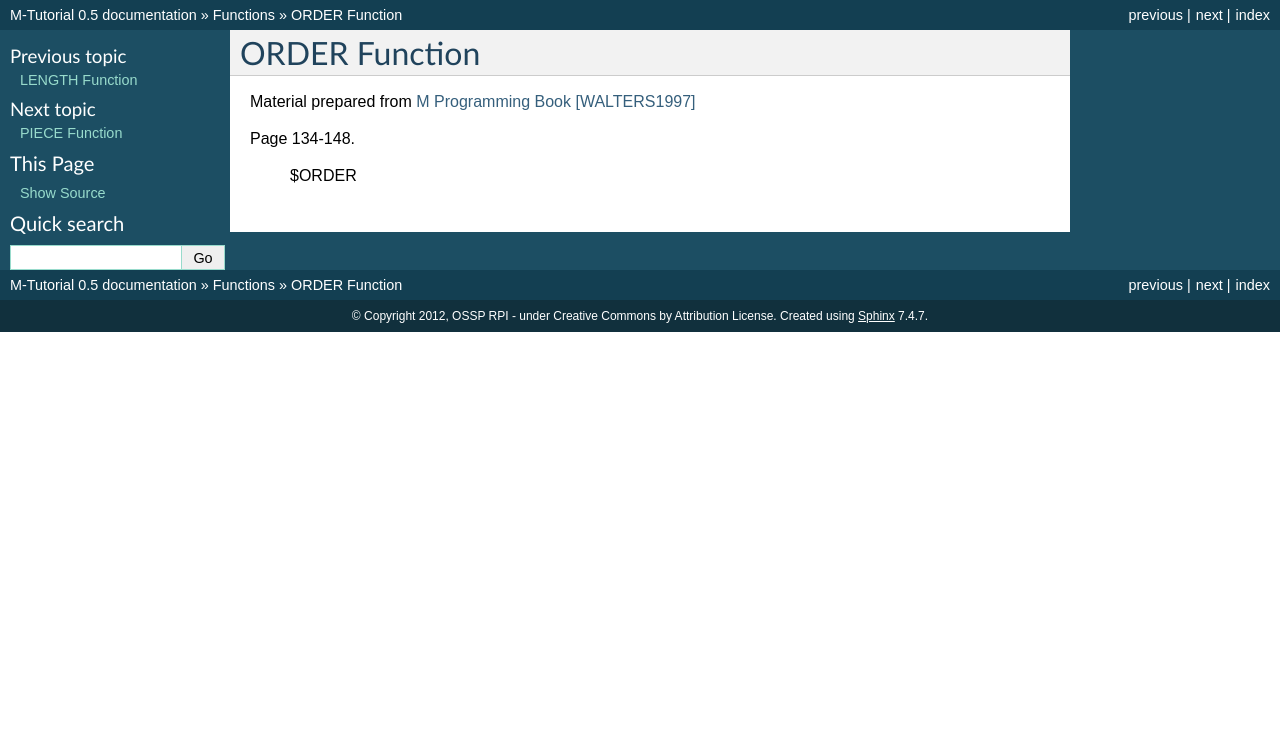
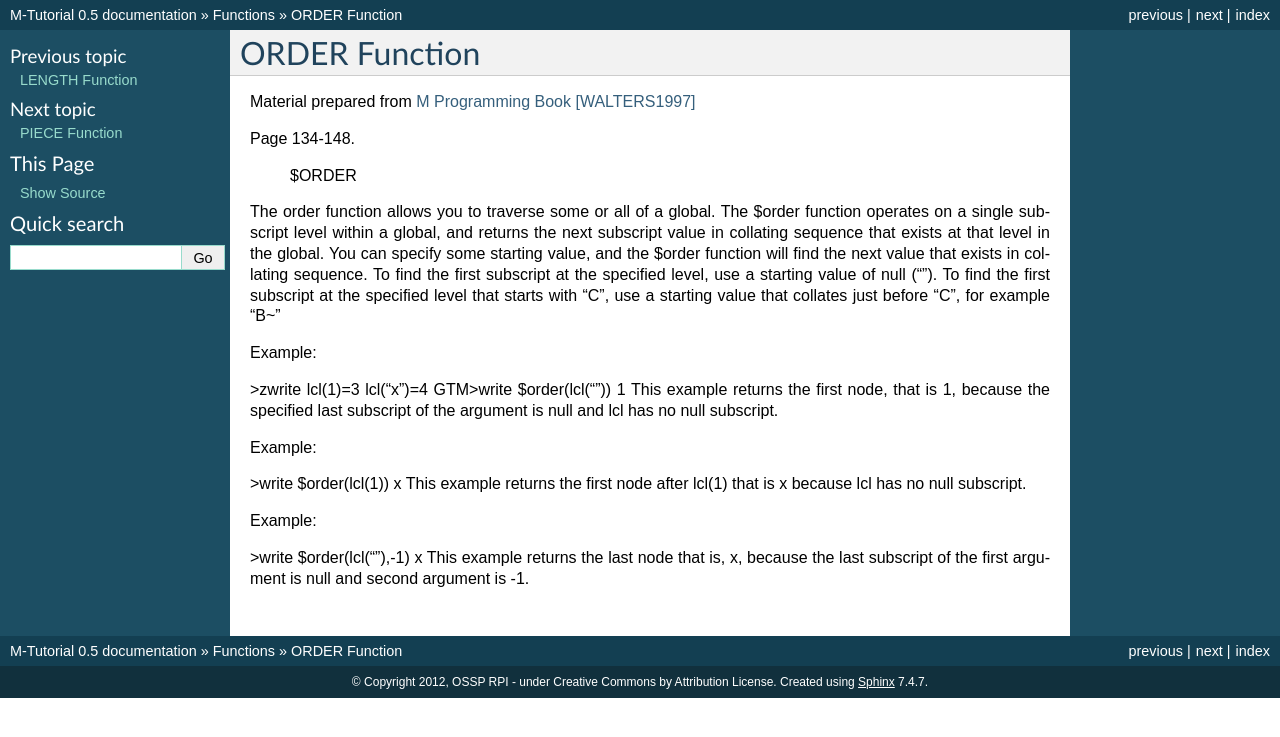
Before and after one commit to luisibanez/M-Tutorial, a Sphinx documentation site: the page built from source/ORDER_Function.rst, in a window 1280 px wide. Shown: the top 737 px of the page. Built offline with Sphinx 7.4.7, drawn with Linux system fonts in a browser that asks for light colours.

Commit message:
added details on how to use the ORDER function

```diff
--- a/source/ORDER_Function.rst
+++ b/source/ORDER_Function.rst
@@ -9,5 +9,29 @@ Page 134-148.
 
     $ORDER
 
+The order function allows you to traverse some or all of a global.
+The $order function operates on a single subscript level within a global, and returns the
+next subscript value in collating sequence that exists at that level in the global.  You can specify some starting value, and the $order function will find the next value that exists in collating sequence.  To find the first subscript at the specified level, use a starting value of null (“”).  To find the first subscript at the specified level that starts with “C”, use a starting value that collates just before “C”, for example “B~”
+
+Example:
+
+>zwrite
+lcl(1)=3
+lcl("x")=4
+GTM>write $order(lcl(""))
+1
+This example returns the first node, that is 1, because the specified last subscript of the argument is null and lcl has no null subscript.
+
+Example:
+
+>write $order(lcl(1))
+x
+This example returns the first node after lcl(1) that is x because lcl has no null subscript.
+
+Example:
+
+>write $order(lcl(""),-1)
+x
+This example returns the last node that is, x, because the last subscript of the first argument is null and second argument is -1.
 
 .. _M Programming book: http://books.google.com/books?id=jo8_Mtmp30kC&printsec=frontcover&dq=M+Programming&hl=en&sa=X&ei=2mktT--GHajw0gHnkKWUCw&ved=0CDIQ6AEwAA#v=onepage&q=M%20Programming&f=false
```
